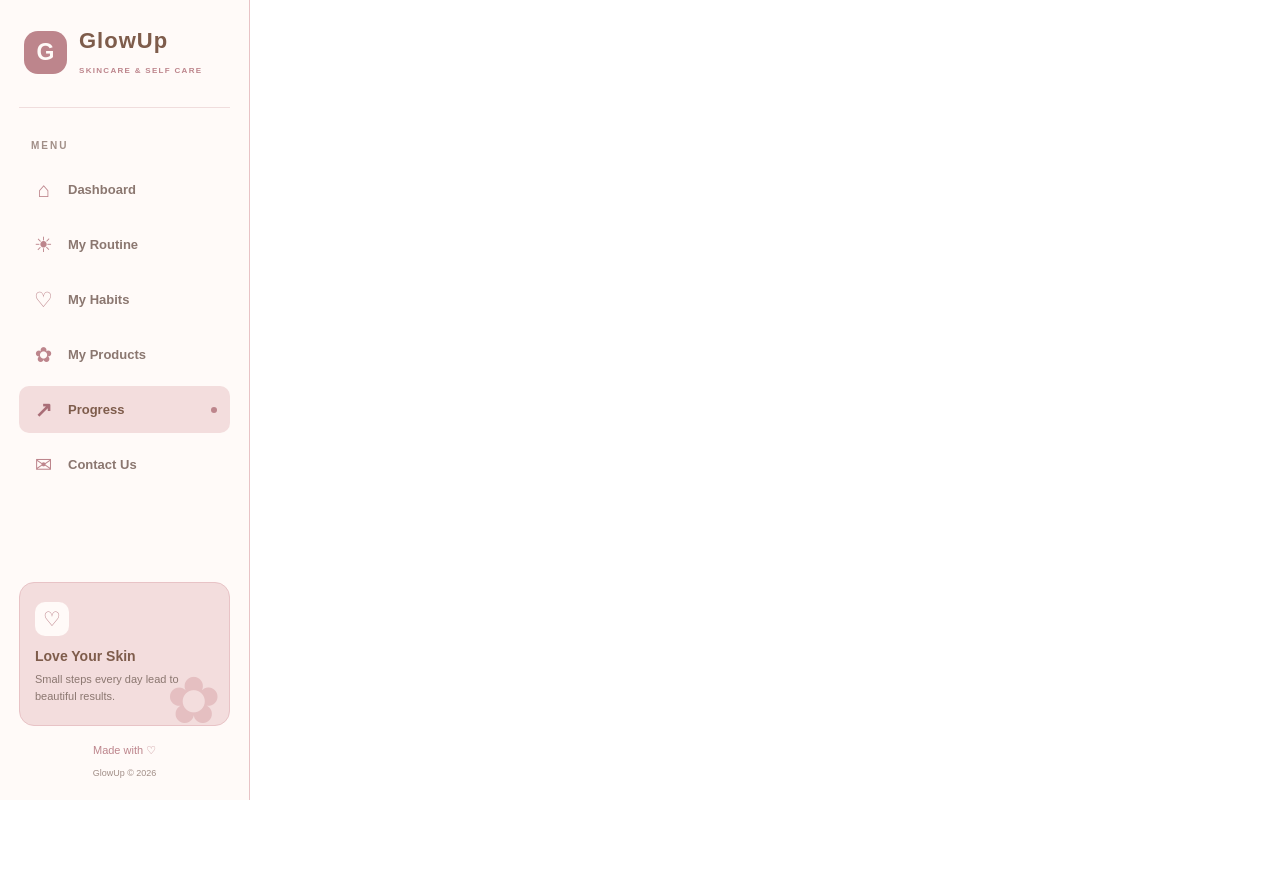
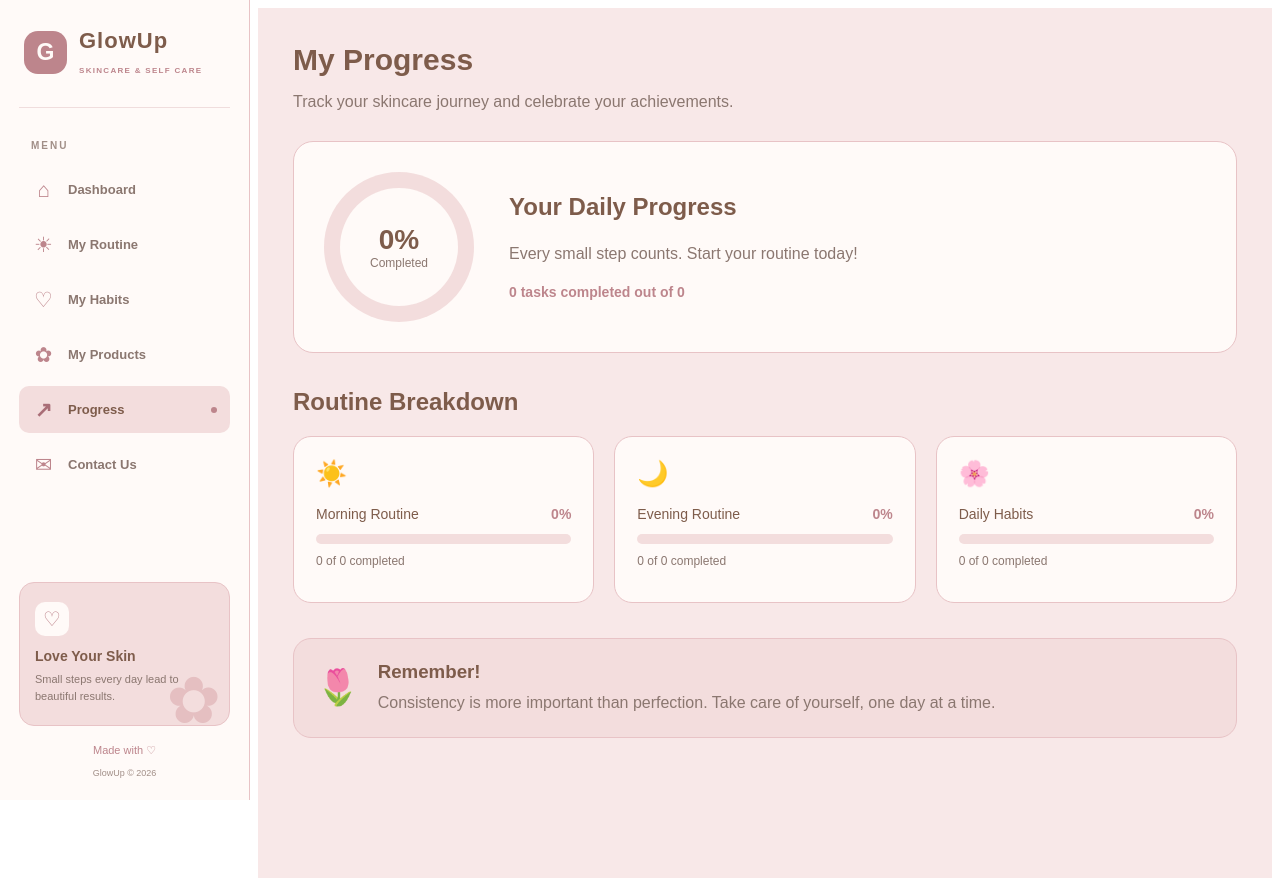
Before and after one commit to 52331045-lang/Glowup, a React (Vite) app: page /progress in a window 1280 px wide. Before the commit the page ends 816 px from the top, so only its background shows below. Built offline with nearby package versions, Linux system fonts and the light colour scheme.

Commit message:
Create the Progress Page

```diff
--- a/src/App.jsx
+++ b/src/App.jsx
@@ -7,6 +7,7 @@ import MyRoutine from "./Components/MyRoutine";
 import MyHabits from "./Components/MyHabits";
 import MyProducts from "./Components/myproducts";
 import ContactUs from "./Components/ContactUs";
+import Progress from "./Components/Progress";
 function App() {
   return (
     <BrowserRouter>
@@ -20,6 +21,7 @@ function App() {
             <Route path="/habits" element={<MyHabits />} />
             <Route path="/products" element={<MyProducts />} />
             <Route path="/contact" element={<ContactUs />} />
+            <Route path="/progress" element={<Progress />} />
           </Routes>
         </main>
               </div>
--- /dev/null
+++ b/src/Components/Progress.css
@@ -0,0 +1,187 @@
+
+.progress-page {
+  min-height: 100vh;
+  padding: 35px;
+  background-color: #f8e8e8;
+  color: #3e2c28;
+  font-family: Arial, sans-serif;
+}
+
+.progress-header h1 {
+  color: #7e5c4b;
+  font-size: 30px;
+  margin: 0 0 10px;
+}
+
+.progress-header p {
+  color: #8b7770;
+  margin-bottom: 30px;
+}
+
+.progress-summary {
+  background-color: #fffaf8;
+  border: 1px solid #e8c3c6;
+  border-radius: 20px;
+  padding: 30px;
+  display: flex;
+  align-items: center;
+  gap: 35px;
+  margin-bottom: 35px;
+}
+
+.progress-circle {
+  width: 150px;
+  height: 150px;
+  min-width: 150px;
+  border-radius: 50%;
+  background: conic-gradient(
+    #bd858c var(--progress, 0%),
+    #f3dddd 0
+  );
+  display: flex;
+  align-items: center;
+  justify-content: center;
+  position: relative;
+}
+
+.progress-circle::before {
+  content: "";
+  position: absolute;
+  width: 118px;
+  height: 118px;
+  border-radius: 50%;
+  background-color: #fffaf8;
+}
+
+.progress-circle div {
+  position: relative;
+  display: flex;
+  flex-direction: column;
+  align-items: center;
+}
+
+.progress-circle strong {
+  font-size: 28px;
+  color: #7e5c4b;
+}
+
+.progress-circle span {
+  font-size: 12px;
+  color: #8b7770;
+}
+
+.summary-text h2,
+.progress-section h2 {
+  color: #7e5c4b;
+  margin-top: 0;
+}
+
+.summary-text p {
+  color: #8b7770;
+  line-height: 1.6;
+}
+
+.summary-text span {
+  color: #bd858c;
+  font-weight: bold;
+  font-size: 14px;
+}
+
+.progress-section {
+  margin-bottom: 35px;
+}
+
+.progress-cards {
+  display: grid;
+  grid-template-columns: repeat(3, 1fr);
+  gap: 20px;
+}
+
+.progress-card {
+  background-color: #fffaf8;
+  border: 1px solid #e8c3c6;
+  border-radius: 18px;
+  padding: 22px;
+}
+
+.progress-icon {
+  font-size: 25px;
+  display: block;
+  margin-bottom: 18px;
+}
+
+.progress-item-header {
+  display: flex;
+  justify-content: space-between;
+  gap: 10px;
+  margin-bottom: 12px;
+  color: #7e5c4b;
+  font-size: 14px;
+}
+
+.progress-item-header strong {
+  color: #bd858c;
+}
+
+.progress-track {
+  height: 10px;
+  width: 100%;
+  background-color: #f3dddd;
+  border-radius: 20px;
+  overflow: hidden;
+}
+
+.progress-fill {
+  height: 100%;
+  background-color: #d9a6aa;
+  border-radius: 20px;
+  transition: width 0.4s ease;
+}
+
+.progress-item p {
+  color: #8b7770;
+  font-size: 12px;
+  margin-top: 10px;
+}
+
+.progress-motivation {
+  background-color: #f3dddd;
+  border: 1px solid #e8c3c6;
+  border-radius: 18px;
+  padding: 22px;
+  display: flex;
+  align-items: center;
+  gap: 18px;
+}
+
+.progress-motivation > span {
+  font-size: 35px;
+}
+
+.progress-motivation h3 {
+  color: #7e5c4b;
+  margin: 0 0 8px;
+}
+
+.progress-motivation p {
+  color: #8b7770;
+  margin: 0;
+  line-height: 1.5;
+}
+
+@media (max-width: 1000px) {
+  .progress-cards {
+    grid-template-columns: 1fr;
+  }
+}
+
+@media (max-width: 600px) {
+  .progress-page {
+    padding: 20px;
+  }
+
+  .progress-summary {
+    flex-direction: column;
+    text-align: center;
+  }
+}
--- /dev/null
+++ b/src/Components/Progress.jsx
@@ -0,0 +1,138 @@
+
+import { useEffect, useState } from "react";
+import "./Progress.css";
+
+function Progress() {
+  const [morningTasks, setMorningTasks] = useState([]);
+  const [eveningTasks, setEveningTasks] = useState([]);
+  const [dailyTasks, setDailyTasks] = useState([]);
+
+  useEffect(() => {
+    const morning = JSON.parse(
+      localStorage.getItem("glowupMorningTasks") || "[]"
+    );
+    const evening = JSON.parse(
+      localStorage.getItem("glowupEveningTasks") || "[]"
+    );
+    const daily = JSON.parse(
+      localStorage.getItem("glowupDashboardDailyTasks") || "[]"
+    );
+
+    setMorningTasks(morning);
+    setEveningTasks(evening);
+    setDailyTasks(daily);
+  }, []);
+
+  const getProgress = (tasks) => {
+    if (tasks.length === 0) return 0;
+
+    const completed = tasks.filter((task) => task.done).length;
+    return Math.round((completed / tasks.length) * 100);
+  };
+
+  const morningProgress = getProgress(morningTasks);
+  const eveningProgress = getProgress(eveningTasks);
+  const dailyProgress = getProgress(dailyTasks);
+
+  const allTasks = [...morningTasks, ...eveningTasks, ...dailyTasks];
+  const totalProgress = getProgress(allTasks);
+
+  const completedTasks = allTasks.filter((task) => task.done).length;
+
+  const getMessage = () => {
+    if (totalProgress === 100) return "Amazing! You completed everything today!";
+    if (totalProgress >= 70) return "Great job! You're doing amazing!";
+    if (totalProgress >= 40) return "Keep going! You're making progress!";
+    return "Every small step counts. Start your routine today!";
+  };
+
+  const ProgressBar = ({ title, progress, completed, total }) => (
+    <div className="progress-item">
+      <div className="progress-item-header">
+        <span>{title}</span>
+        <strong>{progress}%</strong>
+      </div>
+
+      <div className="progress-track">
+        <div
+          className="progress-fill"
+          style={{ width: `${progress}%` }}
+        ></div>
+      </div>
+
+      <p>{completed} of {total} completed</p>
+    </div>
+  );
+
+  return (
+    <div className="progress-page">
+      <div className="progress-header">
+        <div>
+          <h1>My Progress</h1>
+          <p>Track your skincare journey and celebrate your achievements.</p>
+        </div>
+      </div>
+
+      <div className="progress-summary">
+        <div className="progress-circle">
+          <div>
+            <strong>{totalProgress}%</strong>
+            <span>Completed</span>
+          </div>
+        </div>
+
+        <div className="summary-text">
+          <h2>Your Daily Progress</h2>
+          <p>{getMessage()}</p>
+          <span>{completedTasks} tasks completed out of {allTasks.length}</span>
+        </div>
+      </div>
+
+      <div className="progress-section">
+        <h2>Routine Breakdown</h2>
+
+        <div className="progress-cards">
+          <div className="progress-card">
+            <span className="progress-icon">☀️</span>
+            <ProgressBar
+              title="Morning Routine"
+              progress={morningProgress}
+              completed={morningTasks.filter((task) => task.done).length}
+              total={morningTasks.length}
+            />
+          </div>
+
+          <div className="progress-card">
+            <span className="progress-icon">🌙</span>
+            <ProgressBar
+              title="Evening Routine"
+              progress={eveningProgress}
+              completed={eveningTasks.filter((task) => task.done).length}
+              total={eveningTasks.length}
+            />
+          </div>
+
+          <div className="progress-card">
+            <span className="progress-icon">🌸</span>
+            <ProgressBar
+              title="Daily Habits"
+              progress={dailyProgress}
+              completed={dailyTasks.filter((task) => task.done).length}
+              total={dailyTasks.length}
+            />
+          </div>
+        </div>
+      </div>
+
+      <div className="progress-motivation">
+        <span>🌷</span>
+        <div>
+          <h3>Remember!</h3>
+          <p>Consistency is more important than perfection. Take care of yourself, one day at a time.</p>
+        </div>
+      </div>
+    </div>
+  );
+}
+
+export default Progress;
```
